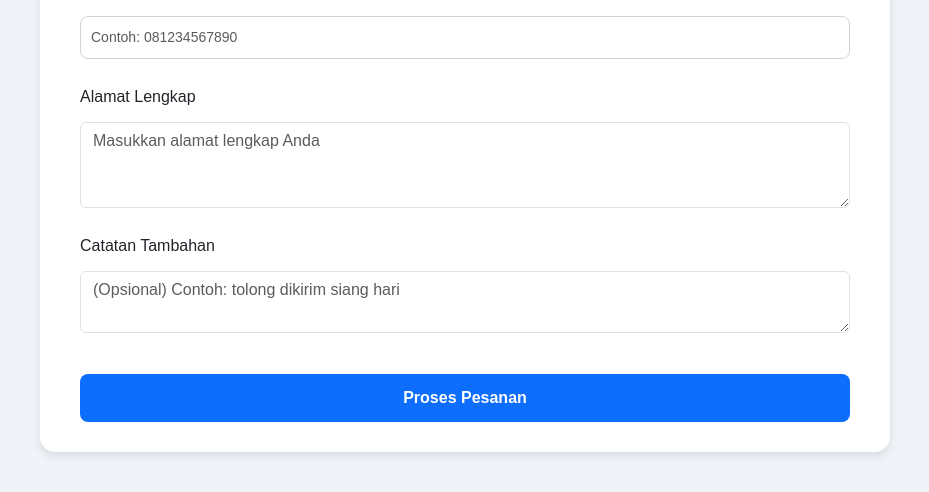
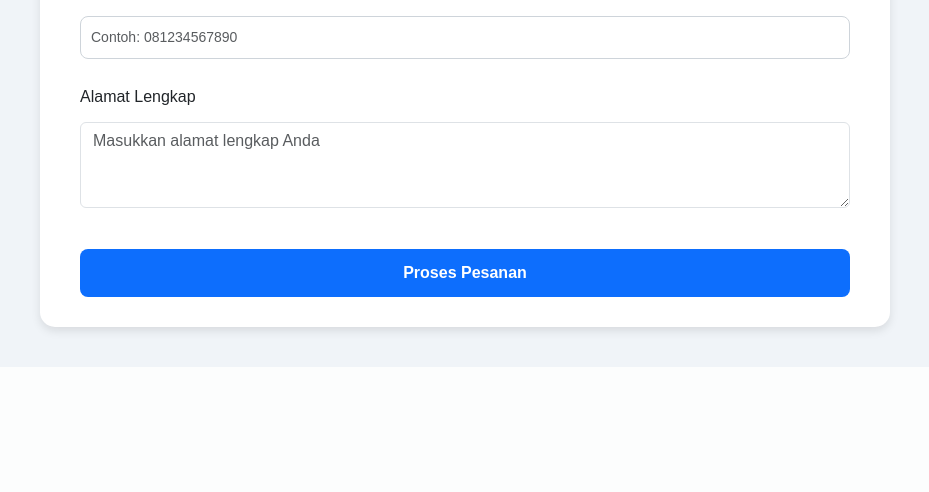
Before and after one commit to zulfaalfathunisa01/dealer_zulfa, a PHP site: page /checkout.php in a window 1280 px wide. Shown: the part 538-1030 px from the top of the page, without its empty margins (175-1104 px from the left). After the commit the page ends 877 px from the top, so only its background shows below. Run offline with PHP 8.4, Linux system fonts and the light colour scheme; a user stored in the database is signed in.

Commit message:
update1 21-11-2025

```diff
--- a/checkout.php
+++ b/checkout.php
@@ -150,11 +150,6 @@ foreach ($items as $it) {
                     <textarea id="alamat" name="alamat" class="form-control" rows="3" placeholder="Masukkan alamat lengkap Anda" required></textarea>
                 </div>
 
-                <div class="mb-3">
-                    <label for="catatan" class="form-label">Catatan Tambahan</label>
-                    <textarea id="catatan" name="catatan" class="form-control" rows="2" placeholder="(Opsional) Contoh: tolong dikirim siang hari"></textarea>
-                </div>
-
                 <button type="submit" name="checkout" class="btn-submit">Proses Pesanan</button>
             </div>
         </form>
```
